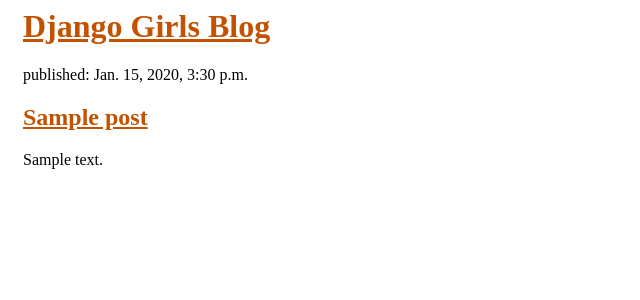
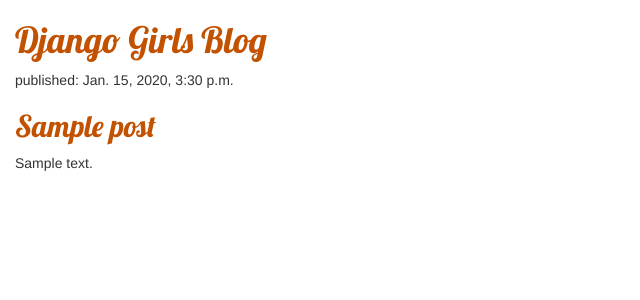
Before and after one commit to tusharkadam98/my-first-blog, a Django app: template blog/templates/blog/post_list.html in a window 1280 px wide. Shown: the top 300 px of the page, without its empty margins (0-640 px from the left). Run offline with Django 3.2, Linux system fonts and the light colour scheme; the template is opened without the code that fills it: values that come from a table or form of the project are taken from there, others are empty; tables that the repository leaves empty hold one stand-in row (values such as "Sample post"); some libraries are stand-ins or nearby versions.

Commit message:
Committing with bootstrap.

```diff
--- a/blog/static/css/blog.css
+++ b/blog/static/css/blog.css
@@ -3,6 +3,7 @@
 	font-family: 'Lobster';
 }
 
+
 body {
 	padding-left: 15px;
 }
--- a/blog/templates/blog/post_list.html
+++ b/blog/templates/blog/post_list.html
@@ -2,9 +2,9 @@
 <html>
     <head>
         <title>Django Girls blog</title>
-		<!--<link rel="stylesheet" href="//maxcdn.bootstrapcdn.com/bootstrap/3.2.0/css/bootstrap.min.css">-->
-		<!--<link rel="stylesheet" href="//maxcdn.bootstrapcdn.com/bootstrap/3.2.0/css/bootstrap-theme.min.css">-->
-		<!--<link href="//fonts.googleapis.com/css?family=Lobster&subset=latin,latin-ext" rel="stylesheet" type="text/css">-->
+		<link rel="stylesheet" href="//maxcdn.bootstrapcdn.com/bootstrap/3.2.0/css/bootstrap.min.css">
+		<link rel="stylesheet" href="//maxcdn.bootstrapcdn.com/bootstrap/3.2.0/css/bootstrap-theme.min.css">
+		<link href="//fonts.googleapis.com/css?family=Lobster&subset=latin,latin-ext" rel="stylesheet" type="text/css">
 		<link rel="stylesheet" href="{% static 'css/blog.css' %}">
     </head>
     <body>
```
